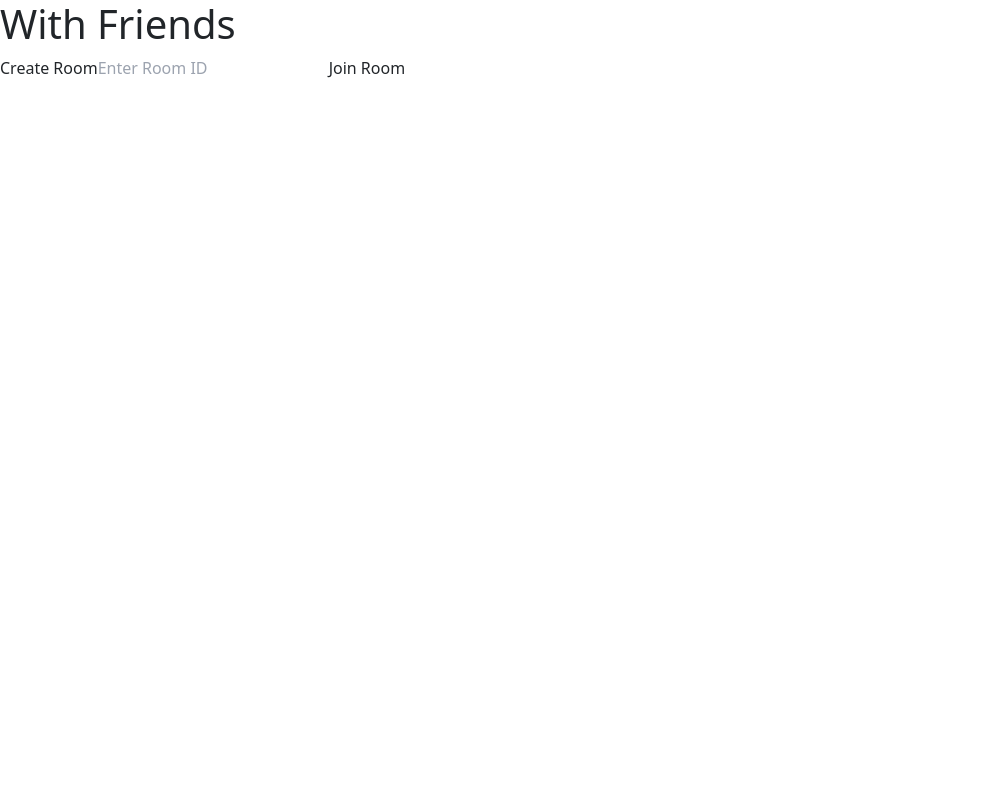
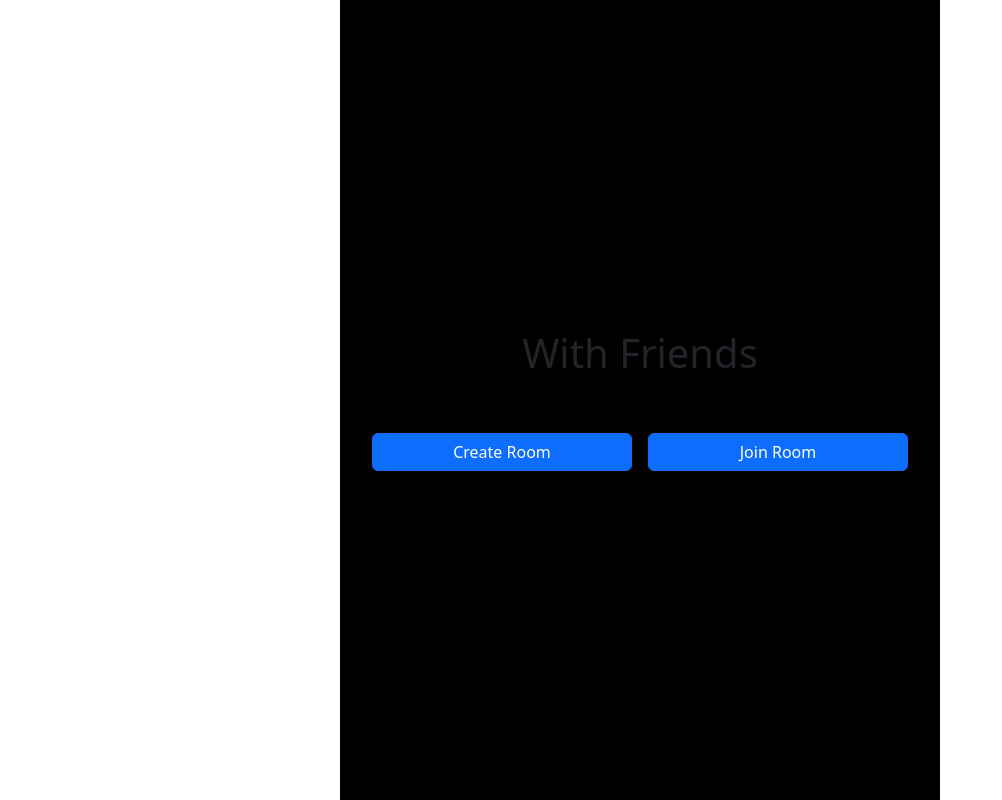
Before and after one commit to sjafroudi/uber-friends, a React (Create React App) app: page /friends in a window 1280 px wide. Shown: the whole page, without its empty margins (0-1002 px from the left). Built offline with nearby package versions, Linux system fonts and the light colour scheme; no server answers.

Commit message:
Added CreateRoom and JoinRoom

```diff
--- a/src/App.tsx
+++ b/src/App.tsx
@@ -5,6 +5,8 @@ import LocationInput from "./components/LocationInput";
 import StartSelect from "./components/StartSelect";
 import Results from "./components/Results";
 import CreateOrJoinRoom from "./components/CreateOrJoinRoom";
+import CreateRoom from "./components/CreateRoom";
+import JoinRoom from "./components/JoinRoom";
 
 function App() {
   return (
@@ -12,9 +14,12 @@ function App() {
       <Routes>
         <Route path="/" element={<MainFrame />} />
         <Route path="/solo" element={<StartSelect />} />
-        <Route path="/friends" element={<CreateOrJoinRoom />} />
         <Route path="/start" element={<StartSelect />} />
         <Route path="/results" element={<Results />} />
+        <Route path="/friends" element={<CreateOrJoinRoom />} />
+        <Route path="/create-room" element={<CreateRoom />} />
+        <Route path="/join-room" element={<JoinRoom />} />
+        <Route path="/start/:roomID" element={<StartSelect />} />
       </Routes>
     </Router>
   );
--- a/src/components/CreateOrJoinRoom.tsx
+++ b/src/components/CreateOrJoinRoom.tsx
@@ -1,37 +1,30 @@
-import React, { useState } from "react";
-import { useNavigate } from "react-router-dom";
-import { io } from "socket.io-client";
-
-const socket = io("http://localhost:4000");
+import React from "react";
+import { Link } from "react-router-dom";
+import Button from "react-bootstrap/Button";
+import "./MainFrame.css";
 
 const CreateOrJoinRoom = () => {
-  const [roomID, setRoomID] = useState("");
-  const navigate = useNavigate();
-
-  const createRoom = () => {
-    const newRoomID = Math.random().toString(36).substr(2, 5);
-    socket.emit("createRoom", newRoomID);
-    navigate(`/start/${newRoomID}`);
-  };
-
-  const joinRoom = () => {
-    socket.emit("joinRoom", roomID);
-    navigate(`/start/${roomID}`);
-  };
-
   return (
-    <div>
-      <h1>With Friends</h1>
-      <button onClick={createRoom}>Create Room</button>
-      <input
-        type="text"
-        placeholder="Enter Room ID"
-        value={roomID}
-        onChange={(e) => setRoomID(e.target.value)}
-      />
-      <button onClick={joinRoom} disabled={!roomID}>
-        Join Room
-      </button>
+    <div className="main-frame-container d-flex align-items-center justify-content-center vh-100">
+      <div className="container">
+        <h1 className="text-center pb-5">With Friends</h1>
+        <div className="row row-cols-1 row-cols-md-2 g-3">
+          <div className="col">
+            <Link to="/create-room">
+              <Button variant="primary" type="submit" className="w-100">
+                Create Room
+              </Button>
+            </Link>
+          </div>
+          <div className="col">
+            <Link to="/join-room">
+              <Button variant="primary" type="submit" className="w-100">
+                Join Room
+              </Button>
+            </Link>
+          </div>
+        </div>
+      </div>
     </div>
   );
 };
--- /dev/null
+++ b/src/components/CreateRoom.tsx
@@ -0,0 +1,68 @@
+import React, { useState } from "react";
+import { Button } from "react-bootstrap";
+import { useNavigate } from "react-router-dom";
+import { io } from "socket.io-client";
+import {
+  WhatsappShareButton,
+  WhatsappIcon,
+  FacebookMessengerShareButton,
+  FacebookMessengerIcon,
+} from "react-share";
+
+const socket = io("http://localhost:4000");
+
+const CreateRoom = () => {
+  const [newRoomID, setNewRoomID] = useState("");
+  const navigate = useNavigate();
+
+  const createRoom = () => {
+    const roomID = Math.random().toString(36).substr(2, 5);
+    setNewRoomID(roomID);
+    socket.emit("createRoom", roomID);
+  };
+
+  const shareRoom = () => {
+    // Implement the share functionality here
+    console.log("Share button clicked");
+  };
+
+  const startGame = () => {
+    navigate(`/start/${newRoomID}`);
+  };
+
+  return (
+    <div className="main-frame-container d-flex align-items-center justify-content-center vh-100">
+      <div className="container text-center">
+        <h1>Create Room</h1>
+        {!newRoomID && (
+          <Button variant="primary" onClick={createRoom}>
+            Create Room
+          </Button>
+        )}
+        {newRoomID && (
+          <>
+            <div className="container">
+              <Button className="m-1" variant="light">
+                Room ID: {newRoomID}
+              </Button>
+              <WhatsappShareButton url="https://uber.github.io/kepler.gl/">
+                <WhatsappIcon size={32} />
+              </WhatsappShareButton>{" "}
+              <FacebookMessengerShareButton
+                appId="139691692416764"
+                url="https://uber.github.io/kepler.gl/"
+              >
+                <FacebookMessengerIcon size={32} />
+              </FacebookMessengerShareButton>
+              <Button variant="primary" onClick={startGame} className="m-1">
+                Start Game
+              </Button>
+            </div>
+          </>
+        )}
+      </div>
+    </div>
+  );
+};
+
+export default CreateRoom;
--- /dev/null
+++ b/src/components/JoinRoom.tsx
@@ -0,0 +1,39 @@
+import React, { useState } from "react";
+import { useNavigate } from "react-router-dom";
+import { io } from "socket.io-client";
+import "./MainFrame.css";
+import Button from "react-bootstrap/Button";
+
+const socket = io("http://localhost:4000");
+
+const JoinRoom = () => {
+  const [roomID, setRoomID] = useState("");
+  const navigate = useNavigate();
+
+  const joinRoom = () => {
+    socket.emit("joinRoom", roomID);
+    navigate(`/start/${roomID}`);
+  };
+
+  localStorage.setItem("currentRoomID", roomID);
+
+  return (
+    <div className="main-frame-container d-flex align-items-center justify-content-center vh-100">
+      <div className="container text-center">
+        <h1>Join Room</h1>
+        <input
+          type="text"
+          placeholder="Enter Room ID"
+          value={roomID}
+          onChange={(e) => setRoomID(e.target.value)}
+          className="form-control w-100 mb-3"
+        />
+        <Button variant="primary" onClick={joinRoom} disabled={!roomID}>
+          Join Room
+        </Button>
+      </div>
+    </div>
+  );
+};
+
+export default JoinRoom;
```
Also changed, not shown: package.json (+17 -1 lines).
